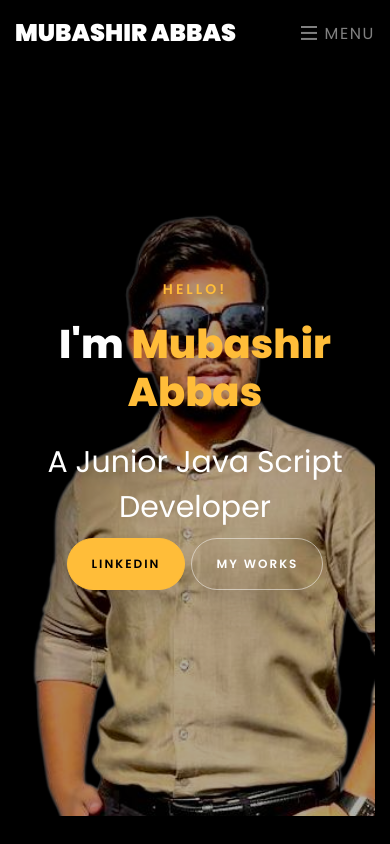
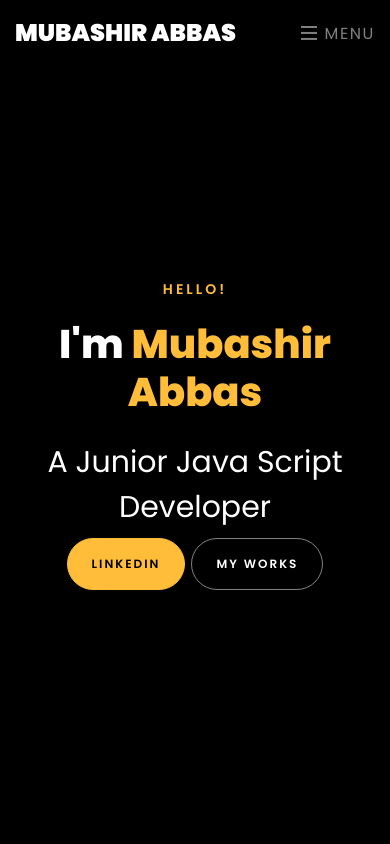
Before and after one commit to MubashirAbbas619/Portfolio.io, a plain HTML site: page index.html in a window 390 px wide. Shown: the top 844 px of the page. Drawn offline with nearby package versions, Linux system fonts and the light colour scheme; files that its build step writes are made by us from their sources; files whose address does not match are found by name.

Commit message:
Add files via upload

```diff
--- a/index.html
+++ b/index.html
@@ -143,10 +143,11 @@
 				<div class="container">
 					<div class="row d-md-flex no-gutters slider-text align-items-end justify-content-end"
 						data-scrollax-parent="true">
-						<div class="one-third js-fullheight order-md-last img"
-							style="background-image:url(images/bg_1.png);">
-							<div class="overlay"></div>
-						</div>
+						<div class="one-third js-fullheight order-md-last img d-none d-md-block"
+    style="background-image:url(images/bg_1.png);">
+    <div class="overlay"></div>
+</div>
+
 						<div class="one-forth d-flex  align-items-center ftco-animate"
 							data-scrollax=" properties: { translateY: '70%' }">
 							<div class="text">
```
